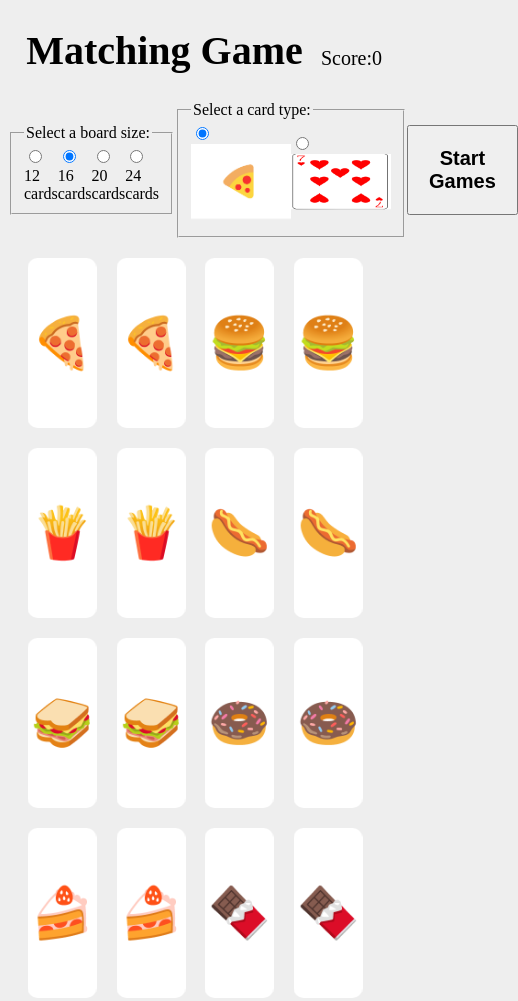
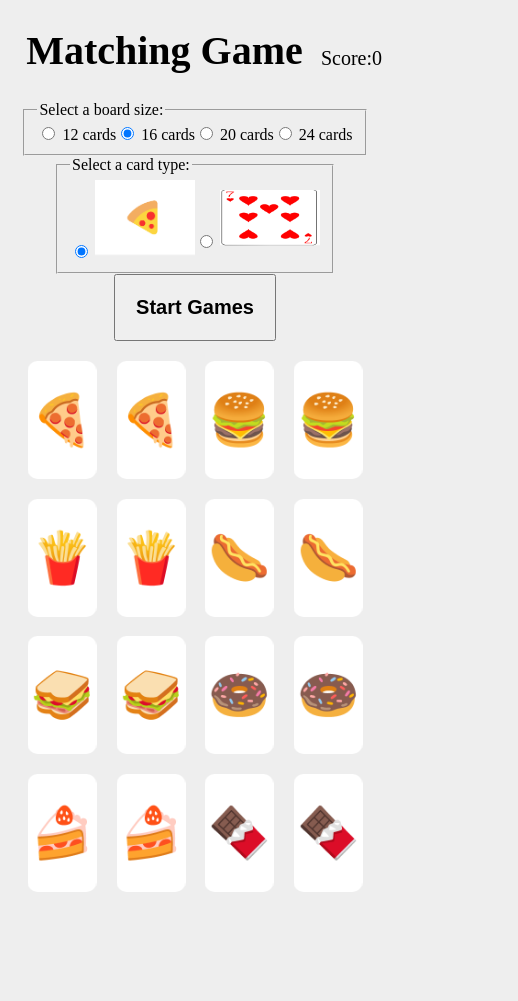
Before and after one commit to jiml268/MemoryMatchGame, a website: page index.html in a window 390 px wide. Shown: the whole page, 518 px wide, since content can reach past the window. After the commit the page ends 919 px from the top, so only its background shows below. Drawn offline with Linux system fonts and the light colour scheme.

Commit message:
fix card heights

```diff
--- a/script.js
+++ b/script.js
@@ -126,12 +126,15 @@ deck[swapPlace] = holdcard
 
 
 function generateCards(cardtype) {
-
+  const spaceRemain = window.innerHeight - buttonEl.offsetTop
+  console.log(spaceRemain)
+  const cardHeight = (spaceRemain / boardSize * 4) - 25
   let i = 0;
     while (i < boardSize) {
       const cardElement = document.createElement("div");
       cardElement.classList.add("card");
       cardElement.setAttribute("data-name", cards[i]);
+      cardElement.style.height = `${cardHeight}px`
       //cardElement.setAttribute("data-name", card.name);
       if (deckType === 'emoji'){
       cardElement.innerHTML = `
--- a/style.css
+++ b/style.css
@@ -46,7 +46,6 @@ pointer-events: none;
 }
 
 .card {
-  height: 170px;
   width: 100%;
   border-radius: 10px;
   background-color: white;
@@ -93,3 +92,13 @@ pointer-events: none;
 .card .front {
   transform: rotateY(180deg);
 }
+
+@media  screen and (max-width: 600px) {
+  .size-start {
+  display: flex;
+  align-items: center;
+  justify-content: space-evenly;
+  flex-direction: column;
+}
+
+}
```
